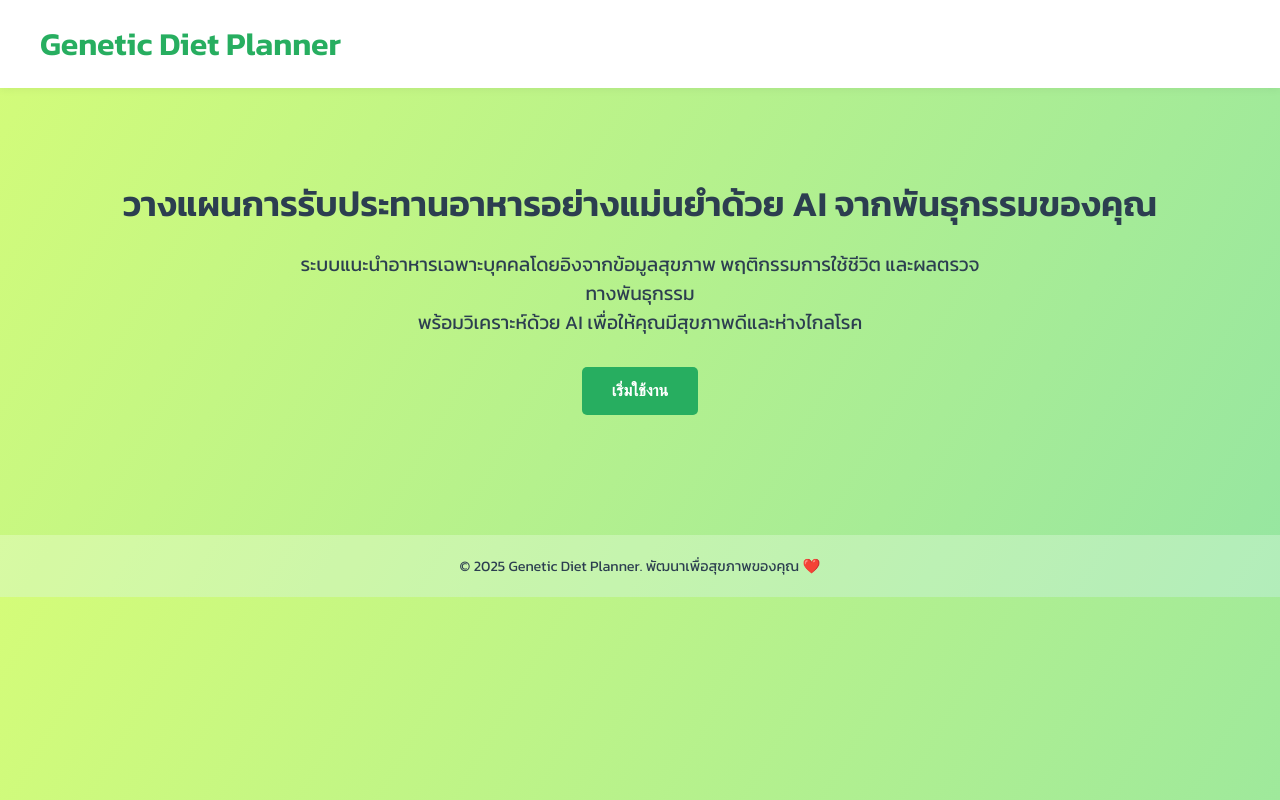
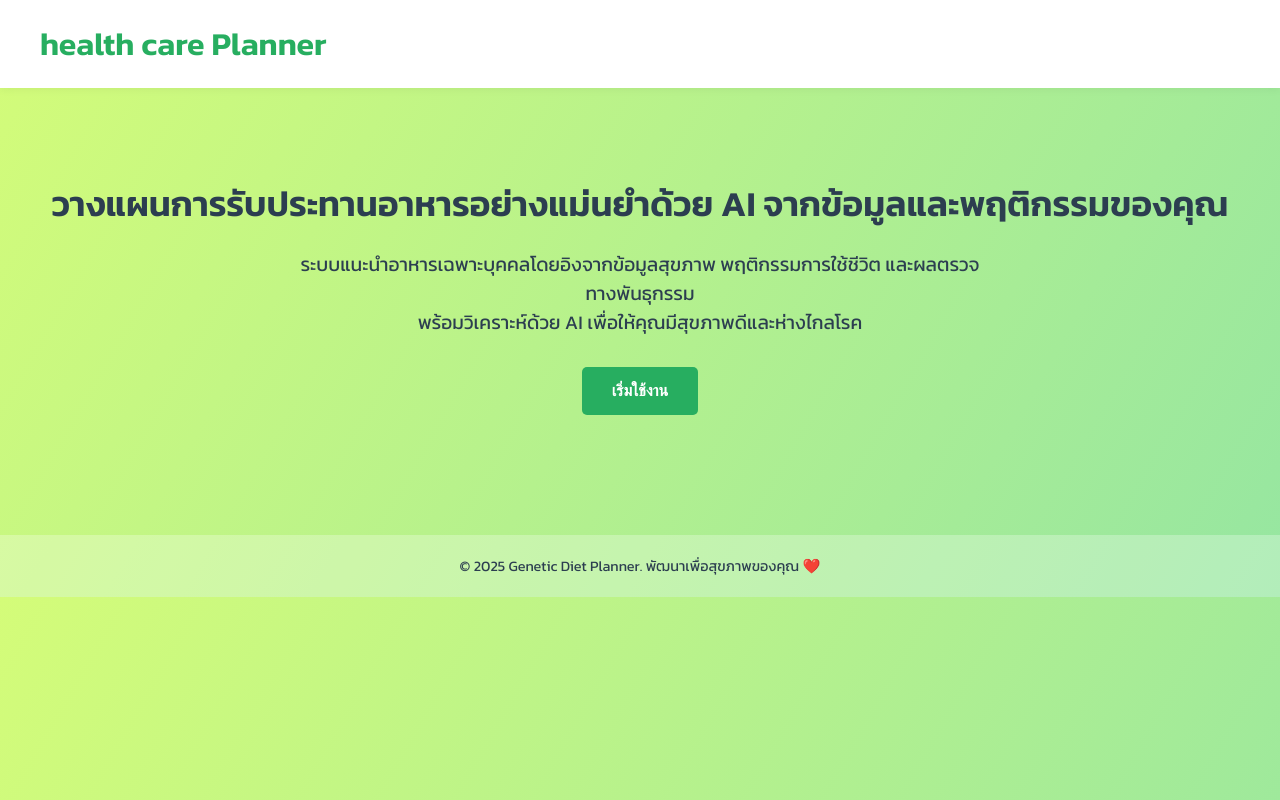
Before and after one commit to yoiim/Fulltest, a plain HTML site: page index.html in a window 1280 px wide. Drawn offline with Linux system fonts and the light colour scheme.

Commit message:
Update index.html

```diff
--- a/index.html
+++ b/index.html
@@ -61,10 +61,10 @@
 </head>
 <body>
   <header>
-    <h1>Genetic Diet Planner</h1>
+    <h1>health care Planner</h1>
   </header>
   <section class="hero">
-    <h2>วางแผนการรับประทานอาหารอย่างแม่นยำด้วย AI จากพันธุกรรมของคุณ</h2>
+    <h2>วางแผนการรับประทานอาหารอย่างแม่นยำด้วย AI จากข้อมูลและพฤติกรรมของคุณ</h2>
     <p>
       ระบบแนะนำอาหารเฉพาะบุคคลโดยอิงจากข้อมูลสุขภาพ พฤติกรรมการใช้ชีวิต และผลตรวจทางพันธุกรรม<br/>
       พร้อมวิเคราะห์ด้วย AI เพื่อให้คุณมีสุขภาพดีและห่างไกลโรค
```
